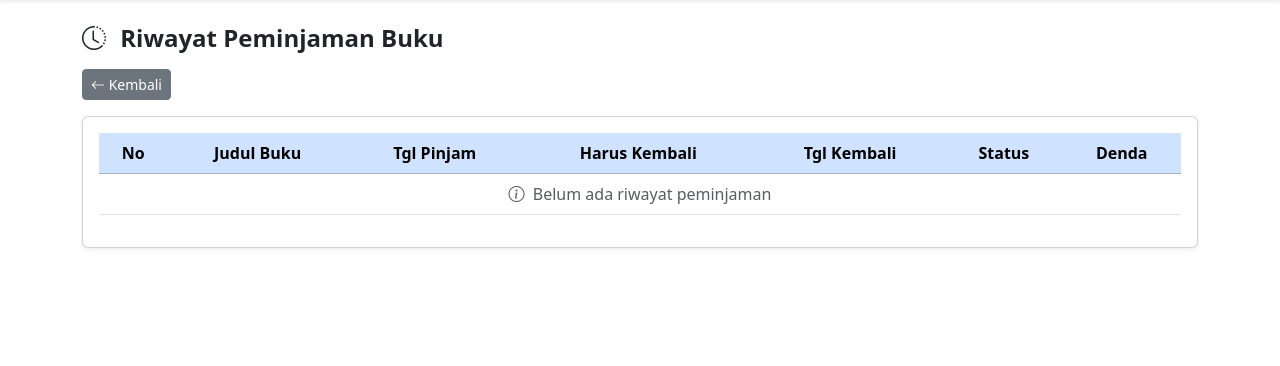
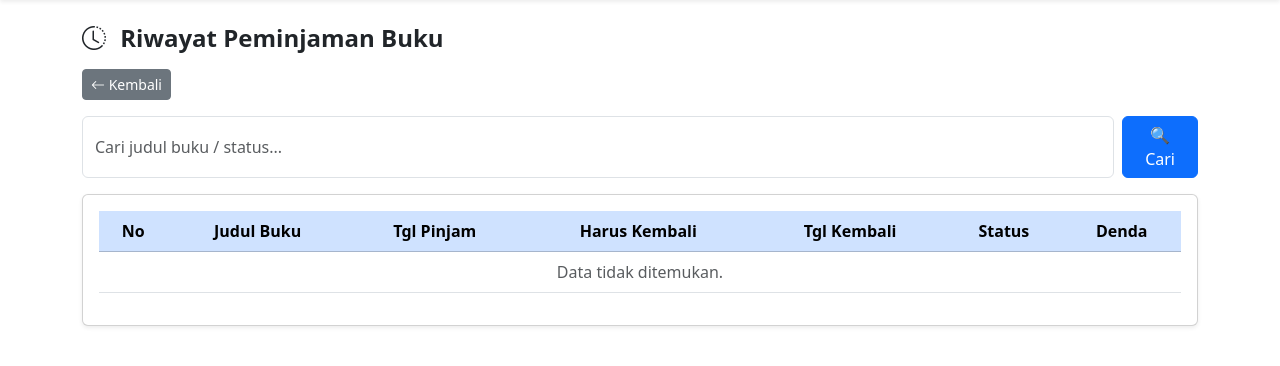
Before and after one commit to balqis-asiga/perpustakaan, a PHP site: page /siswa/history.php in a window 1280 px wide. Shown: the part 56-422 px from the top of the page. Run offline with PHP 8.4, Linux system fonts and the light colour scheme; a user stored in the database is signed in; data comes from the database, SQL or seed files in the repository; data that the repository does not hold is empty.

Commit message:
Menambah fitur search pd halaman siswa

```diff
--- a/siswa/history.php
+++ b/siswa/history.php
@@ -7,6 +7,32 @@ if (!isset($_SESSION['siswa'])) {
 include '../config/koneksi.php';
 
 $id_anggota = $_SESSION['id_anggota'];
+
+/* ===============================
+   FITUR SEARCH HISTORY
+   =============================== */
+$cari = isset($_GET['cari']) ? $_GET['cari'] : "";
+
+$querySQL = "
+    SELECT buku.judul,
+           transaksi.tanggal_pinjam,
+           transaksi.tanggal_harus_kembali,
+           transaksi.tanggal_kembali,
+           transaksi.status,
+           transaksi.denda
+    FROM transaksi
+    JOIN buku ON transaksi.id_buku = buku.id_buku
+    WHERE transaksi.id_anggota='$id_anggota'
+";
+
+if ($cari != "") {
+    $querySQL .= " AND (buku.judul LIKE '%$cari%'
+                    OR transaksi.status LIKE '%$cari%')";
+}
+
+$querySQL .= " ORDER BY transaksi.id_transaksi DESC";
+
+$query = mysqli_query($koneksi, $querySQL);
 ?>
 
 <?php include '../layout/header_siswa.php'; ?>
@@ -19,6 +45,25 @@ $id_anggota = $_SESSION['id_anggota'];
 <a href="dashboard.php" class="btn btn-secondary btn-sm mb-3">
     <i class="bi bi-arrow-left"></i> Kembali
 </a>
+
+<!-- FORM SEARCH -->
+<form method="GET" class="d-flex mb-3">
+    <input type="text" name="cari"
+        class="form-control me-2"
+        placeholder="Cari judul buku / status..."
+        value="<?= $cari; ?>">
+
+    <button type="submit" class="btn btn-primary">
+        🔍 Cari
+    </button>
+
+    <?php if ($cari != "") { ?>
+        <a href="history.php" class="btn btn-secondary ms-2">
+            Reset
+        </a>
+    <?php } ?>
+</form>
+
 
 <div class="card shadow-sm">
     <div class="card-body table-responsive">
@@ -39,24 +84,11 @@ $id_anggota = $_SESSION['id_anggota'];
             <tbody>
             <?php
             $no = 1;
-            $query = mysqli_query($koneksi,
-                "SELECT buku.judul,
-                        transaksi.tanggal_pinjam,
-                        transaksi.tanggal_harus_kembali,
-                        transaksi.tanggal_kembali,
-                        transaksi.status,
-                        transaksi.denda
-                 FROM transaksi
-                 JOIN buku ON transaksi.id_buku = buku.id_buku
-                 WHERE transaksi.id_anggota='$id_anggota'
-                 ORDER BY transaksi.id_transaksi DESC"
-            );
 
             if (mysqli_num_rows($query) == 0) {
                 echo '<tr>
                         <td colspan="7" class="text-center text-muted">
-                            <i class="bi bi-info-circle me-1"></i>
-                            Belum ada riwayat peminjaman
+                            Data tidak ditemukan.
                         </td>
                       </tr>';
             }
@@ -65,42 +97,23 @@ $id_anggota = $_SESSION['id_anggota'];
             ?>
                 <tr>
                     <td class="text-center"><?= $no++; ?></td>
-
                     <td><?= $row['judul']; ?></td>
-
                     <td class="text-center"><?= $row['tanggal_pinjam']; ?></td>
-
-                    <td class="text-center">
-                        <?= $row['tanggal_harus_kembali']; ?>
-                    </td>
-
+                    <td class="text-center"><?= $row['tanggal_harus_kembali']; ?></td>
                     <td class="text-center">
                         <?= $row['tanggal_kembali'] ? $row['tanggal_kembali'] : '-' ?>
                     </td>
 
-                    <!-- STATUS -->
                     <td class="text-center">
                         <?php if ($row['status'] == 'Dipinjam') { ?>
-                            <span class="badge bg-warning text-dark">
-                                <i class="bi bi-bookmark-check me-1"></i>
-                                Dipinjam
-                            </span>
-
+                            <span class="badge bg-warning text-dark">Dipinjam</span>
                         <?php } elseif ($row['status'] == 'Terlambat') { ?>
-                            <span class="badge bg-danger">
-                                <i class="bi bi-exclamation-triangle me-1"></i>
-                                Terlambat
-                            </span>
-
+                            <span class="badge bg-danger">Terlambat</span>
                         <?php } else { ?>
-                            <span class="badge bg-success">
-                                <i class="bi bi-check-circle me-1"></i>
-                                Dikembalikan
-                            </span>
+                            <span class="badge bg-success">Dikembalikan</span>
                         <?php } ?>
                     </td>
 
-                    <!-- DENDA -->
                     <td class="text-center">
                         <?php if ($row['denda'] > 0) { ?>
                             <span class="text-danger fw-bold">
@@ -110,10 +123,10 @@ $id_anggota = $_SESSION['id_anggota'];
                             <span class="text-muted">-</span>
                         <?php } ?>
                     </td>
-
                 </tr>
             <?php } ?>
             </tbody>
+
         </table>
 
     </div>
```
Also changed, not shown: siswa/pinjam.php (+65 -6 lines).
